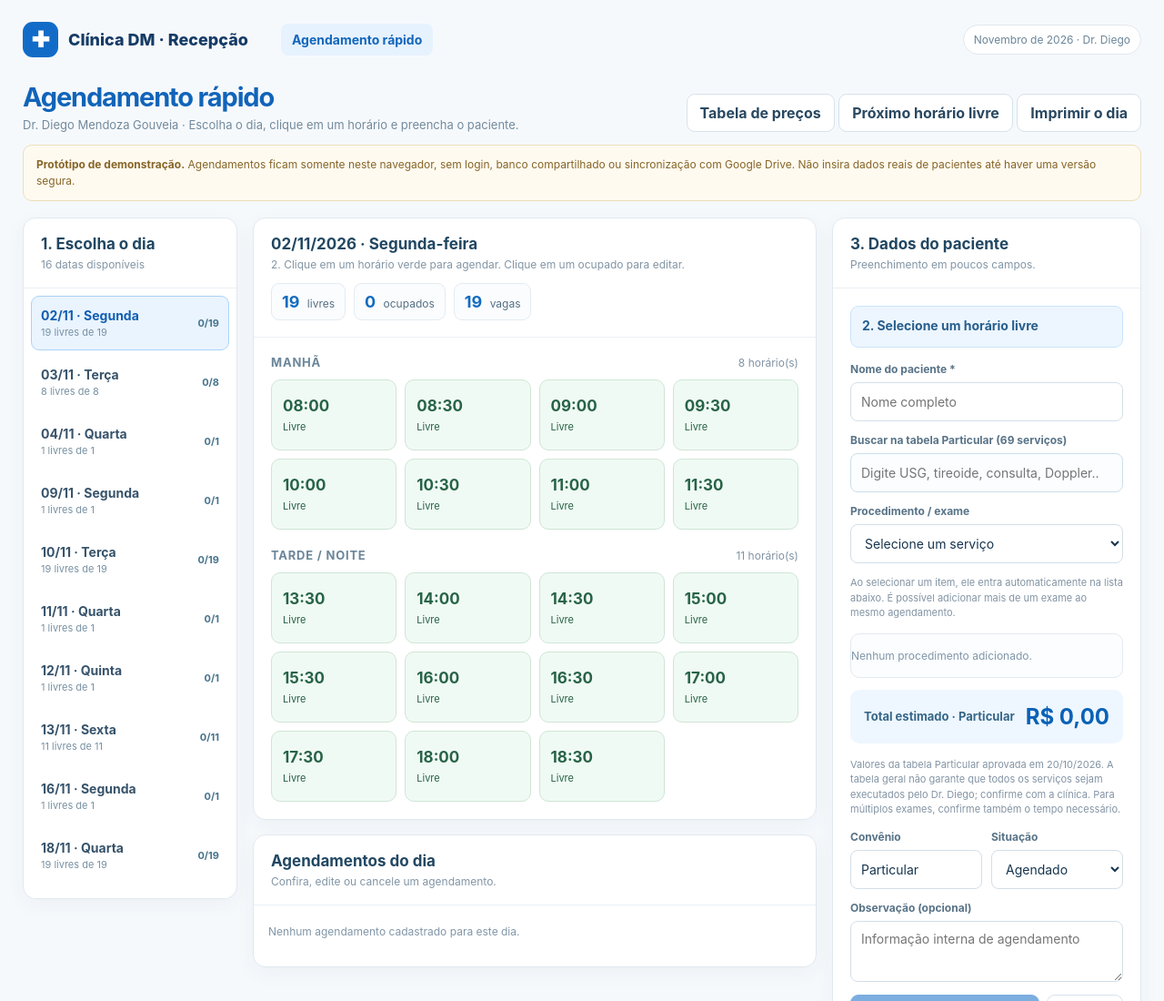
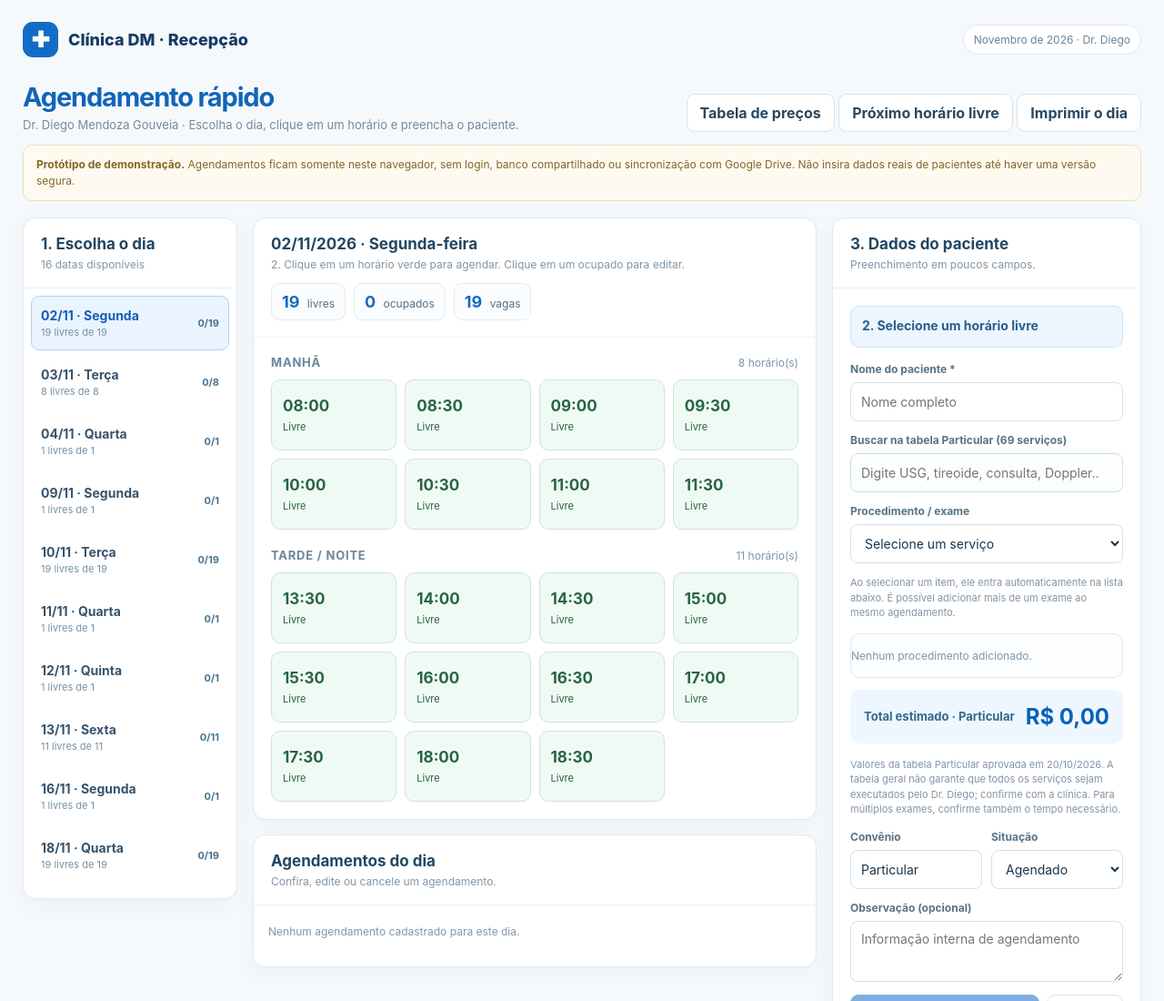
Before and after one commit to faturamento1023/Projeto-Clinica-DM-, a plain HTML site: page agendar.html in a window 1280 px wide. Shown: the top 1100 px of the page at 91% size. Drawn offline with Linux system fonts and the light colour scheme.

Commit message:
fix(ui): remover completamente barra de navegação da tela de agendamento

```diff
--- a/agendar.html
+++ b/agendar.html
@@ -96,9 +96,7 @@ label.field{display:block;font-size:12px;font-weight:750;color:#587387;margin:0
 <main class="shell">
 <header class="topbar">
   <div class="brand"><span class="mark" aria-hidden="true">✚</span>Clínica DM · Recepção</div>
-  <nav class="nav" aria-label="Página atual">
-    <a class="active" href="agendar.html" aria-current="page">Agendamento rápido</a>
-  </nav>
+
   <span class="pill">Novembro de 2026 · Dr. Diego</span>
 </header>
 <section class="heading">
```
